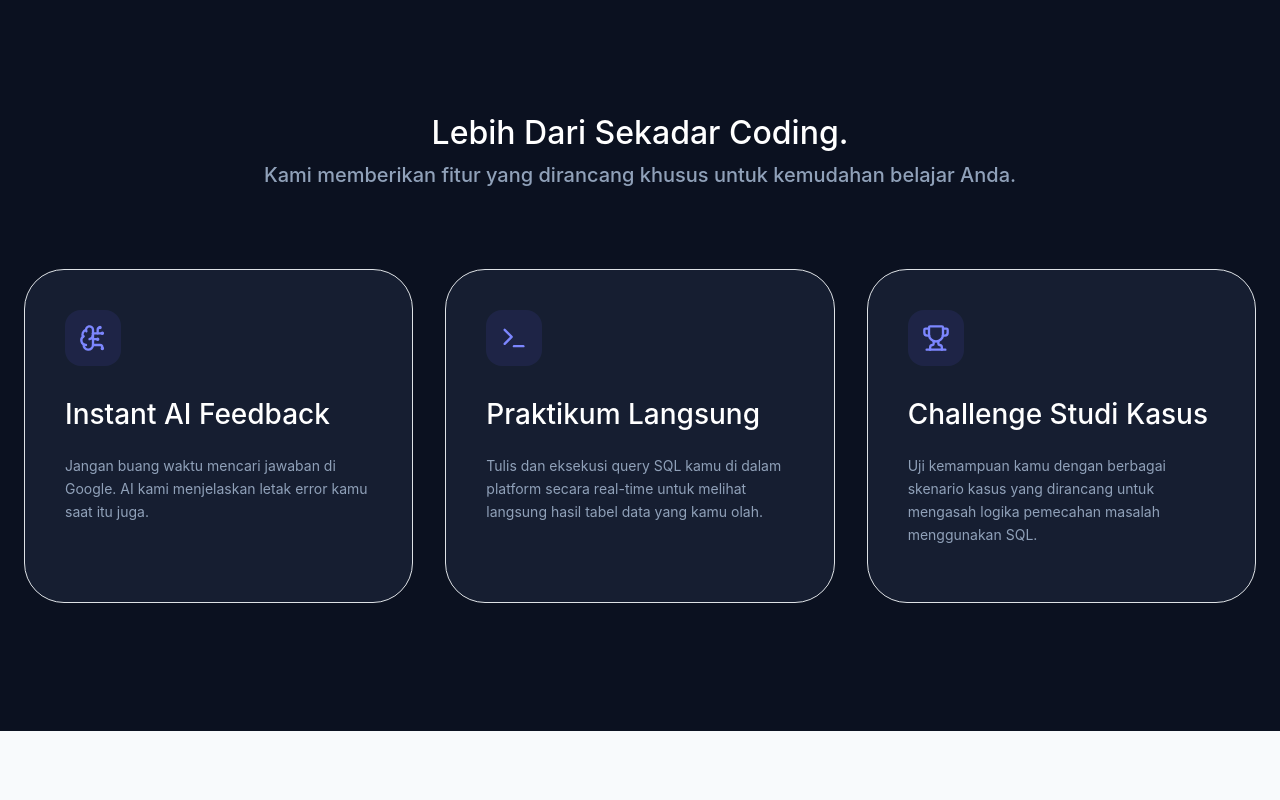
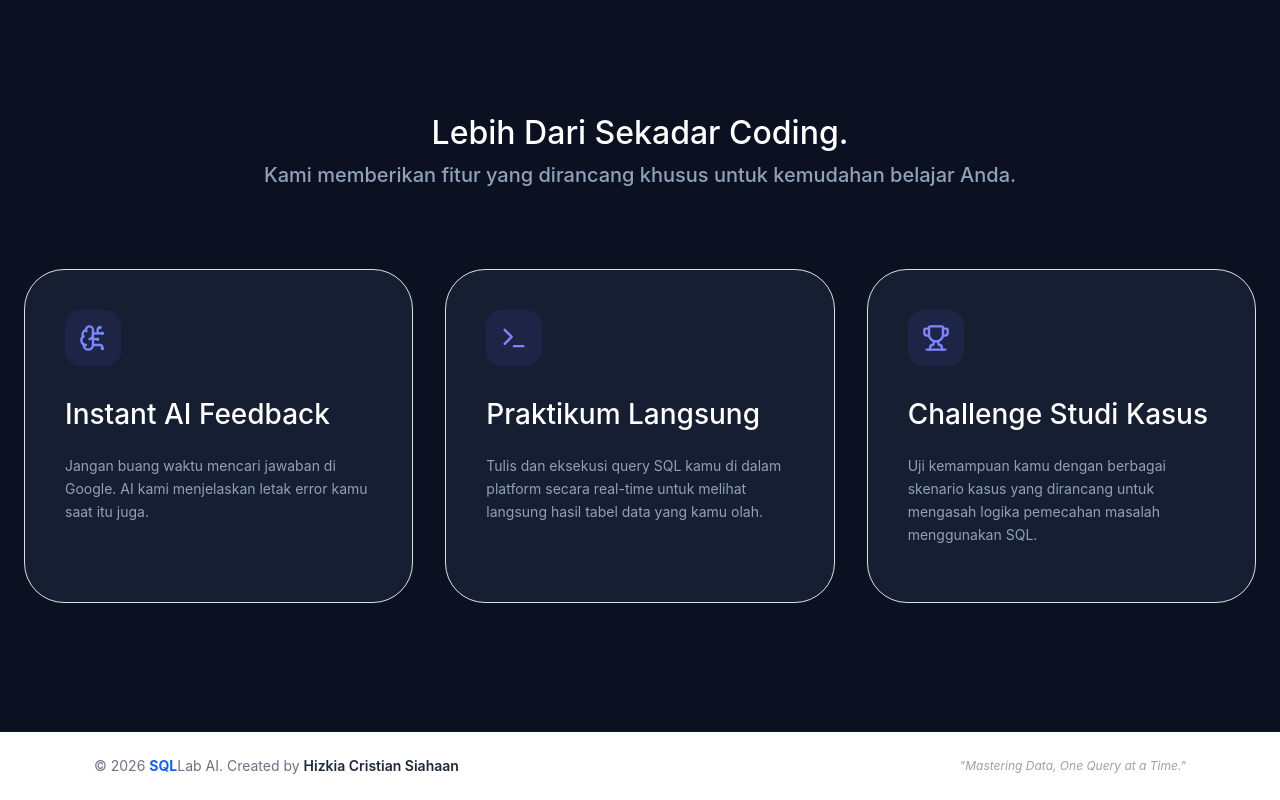
Before and after one commit to Hizkia-wa/QueryLab-AI, a React (Vite) app in the folder querylab-frontend/: page / in a window 1280 px wide. Shown: the part 1360-2160 px from the top of the page. Before the commit the page ends 2091 px from the top, so only its background shows below. Built offline with nearby package versions, Linux system fonts and the light colour scheme.

Commit message:
Update App.jsx

```diff
--- a/querylab-frontend/src/App.jsx
+++ b/querylab-frontend/src/App.jsx
@@ -36,6 +36,21 @@ function App() {
         </main>
 
         <QueryLabAI />
+        <footer className="py-6 border-t bg-white mt-auto">
+          <div className="container mx-auto px-4">
+            <div className="flex flex-col md:flex-row justify-between align-middle items-center gap-4">
+              <p className="text-gray-500 text-sm mb-0">
+                &copy; {new Date().getFullYear()} <span className="font-bold text-blue-600">SQL</span>Lab AI.
+                Created by <span className="font-semibold text-gray-800">Hizkia Cristian Siahaan</span>
+              </p>
+              <div className="flex gap-4">
+                <span className="text-gray-400 text-xs italic">
+                  "Mastering Data, One Query at a Time."
+                </span>
+              </div>
+            </div>
+          </div>
+        </footer>
       </div>
     </Router>
   );
```
